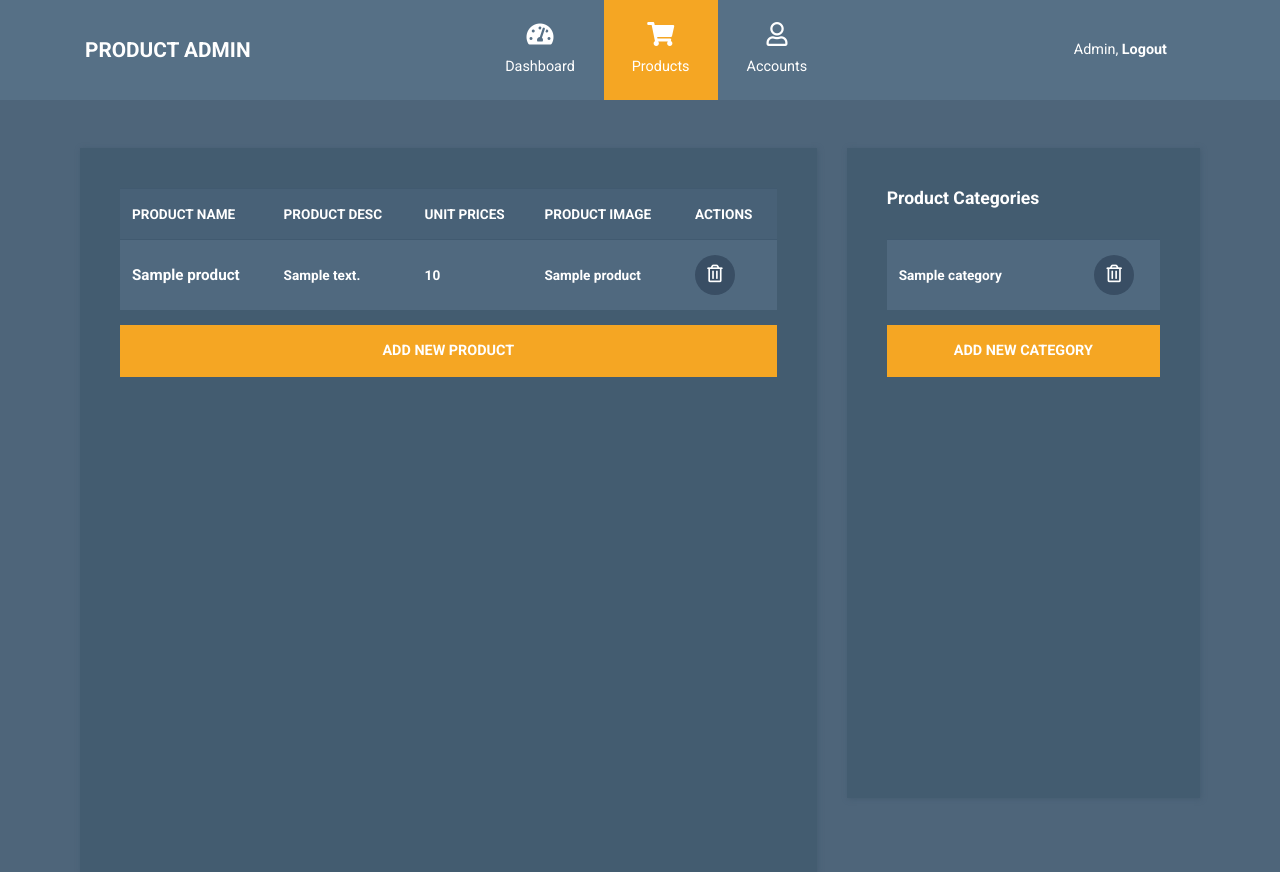
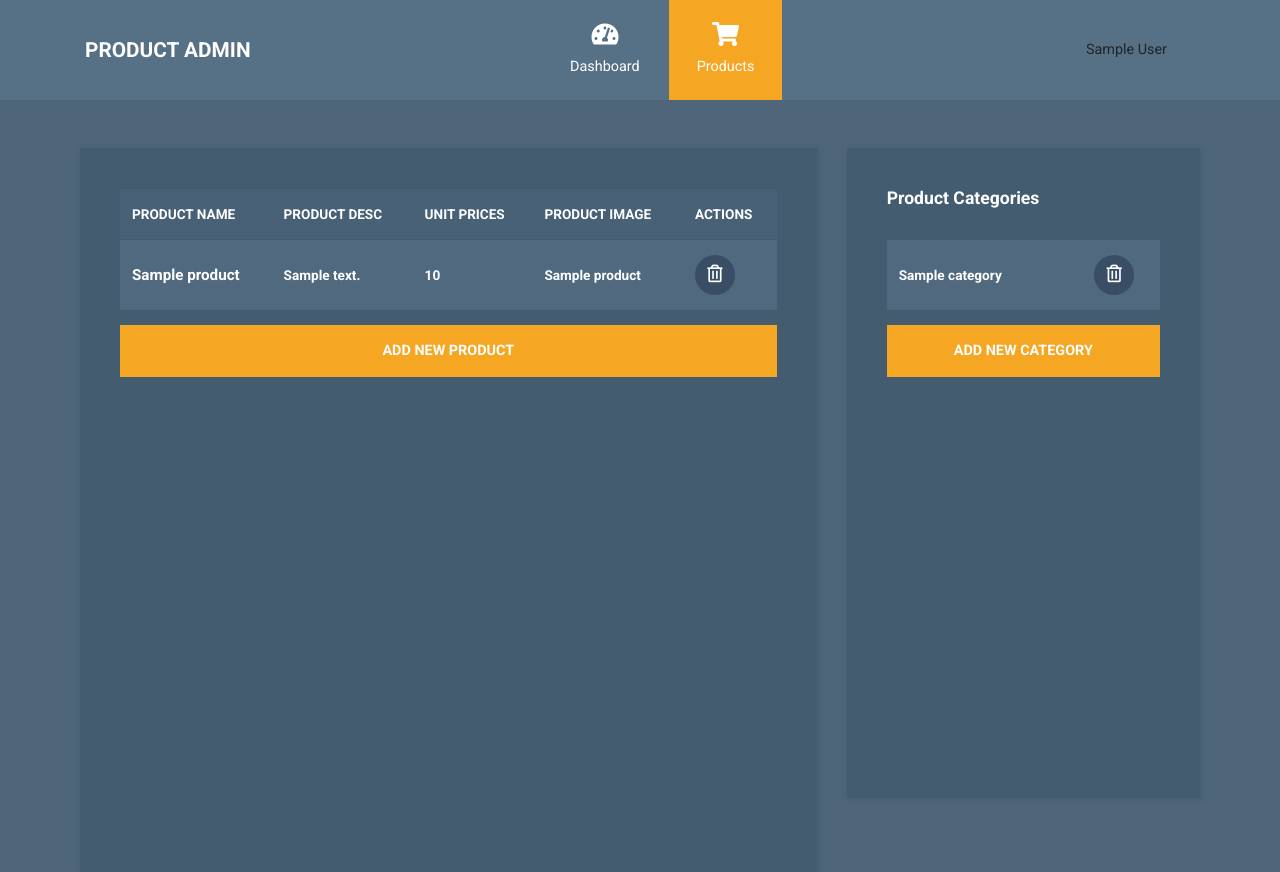
Before and after one commit to chudah1/Ecommerce-Web-Tech-Group, a PHP site: the page made by templatemo_559_zay_shop/Tranquillo Admin/products.php in a window 1280 px wide. Shown: the top 872 px of the page. Run offline with PHP 8.4, Linux system fonts and the light colour scheme; the visitor is signed in with stand-in values (Sample User, id 1); tables that the repository leaves empty or names only in its code hold one stand-in row (values such as "Sample post").

Commit message:
Final push

```diff
--- a/templatemo_559_zay_shop/Tranquillo Admin/products.php
+++ b/templatemo_559_zay_shop/Tranquillo Admin/products.php
@@ -1,4 +1,6 @@
-<?php require '../db_config.php' ?>
+<?php require '../db_config.php';
+session_start();
+?>
 <!DOCTYPE html>
 <html lang="en">
   <head>
@@ -60,17 +62,13 @@
               </a>
             </li>
 
-            <li class="nav-item">
-              <a class="nav-link" href="accounts.html">
-                <i class="far fa-user"></i> Accounts
-              </a>
-            </li>
+
 
           </ul>
           <ul class="navbar-nav">
             <li class="nav-item">
-              <a class="nav-link d-block" href="login.html">
-                Admin, <b>Logout</b>
+              <a class="nav-link d-block">
+                <?php echo $_SESSION["fname"]; ?>
               </a>
             </li>
           </ul>
--- a/templatemo_559_zay_shop/assets/js/script.js
+++ b/templatemo_559_zay_shop/assets/js/script.js
@@ -49,7 +49,7 @@ login_form.addEventListener("submit", (e) => {
     .then(data => {
         if (data.success) {
             alert("logged in successsful")
-            window.location.href = "index.php";
+            window.location.href = data.location;
         } else {
             // Display error message to the user
             alert(data.message);
--- a/templatemo_559_zay_shop/includes/header.php
+++ b/templatemo_559_zay_shop/includes/header.php
@@ -159,7 +159,6 @@ require "db_config.php"
                     $total = 0;
                     ?>
 
-                    <?php if ($result) : ?>
                         <div class="modal-body">
                             <table class="table table-image" id="myTable">
                                 <thead>
@@ -213,7 +212,6 @@ require "db_config.php"
                         <button type="button" class="btn btn-success" onclick="window.location.href='ratings.php';">Checkout</button>
                     </div>
             </div>
-        <?php endif; ?>
         </div>
     </div>
     <!-- End of Cart Modal-->
```
Also changed, not shown: templatemo_559_zay_shop/index.php (+4 -3 lines), templatemo_559_zay_shop/login_processing.php (+9 -0 lines), templatemo_559_zay_shop/shop-single.php (+1 -17 lines).
